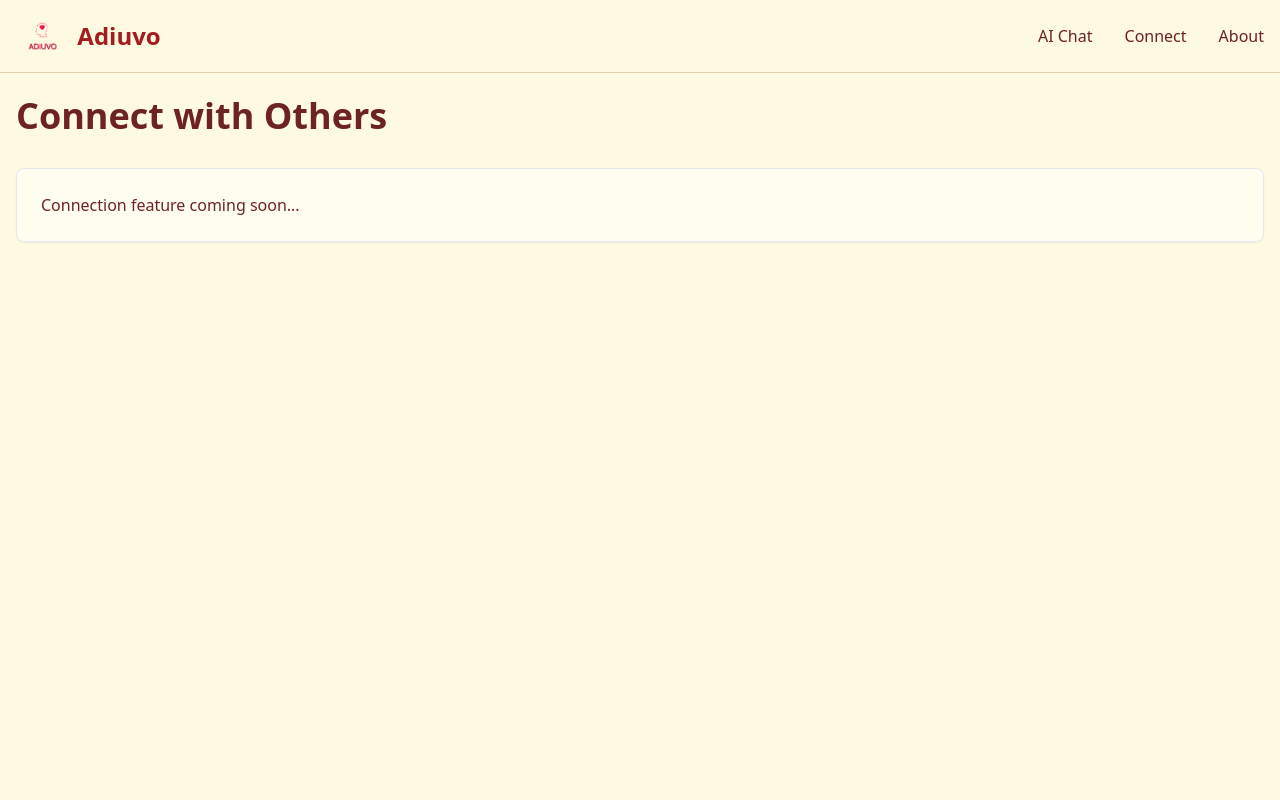
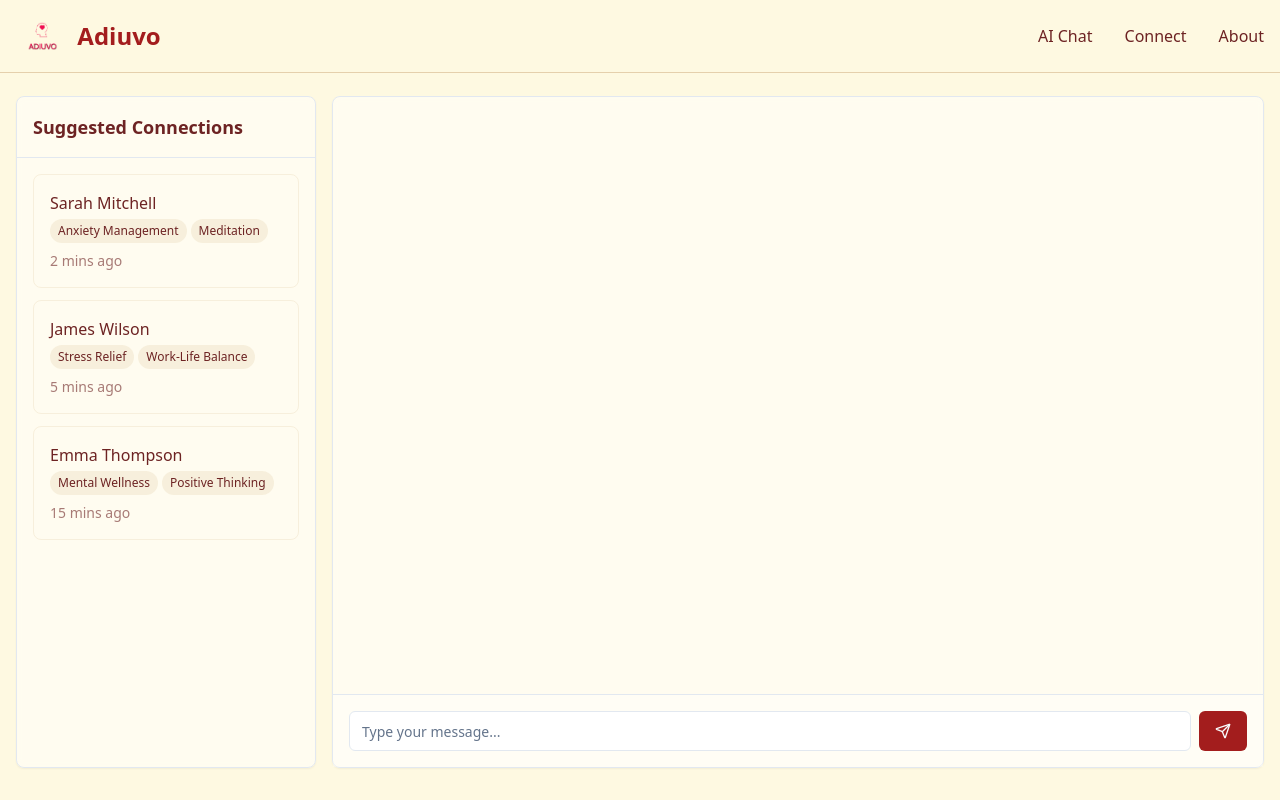
Before and after one commit to ind1254/ai-connective-wellness, a React (Vite) app: page /connect in a window 1280 px wide. Built offline with nearby package versions, Linux system fonts and the light colour scheme.

Commit message:
Implement connect area similar to chat
Updated the Connect page to have a layout similar to the Chat page, allowing users to interact with others. The main difference is that the Connect area will feature users that the AI suggests for conversation.
[skip gpt_engineer]

```diff
--- a/src/pages/Connect.tsx
+++ b/src/pages/Connect.tsx
@@ -1,12 +1,147 @@
+import { useState } from "react";
 import { Card } from "@/components/ui/card";
+import { ScrollArea } from "@/components/ui/scroll-area";
+import { Input } from "@/components/ui/input";
+import { Button } from "@/components/ui/button";
+import { Send } from "lucide-react";
+
+interface ChatMessage {
+  id: string;
+  content: string;
+  sender: 'user' | 'other';
+  timestamp: Date;
+}
+
+interface SuggestedUser {
+  id: string;
+  name: string;
+  interests: string[];
+  lastActive: string;
+}
 
 const Connect = () => {
+  const [messages, setMessages] = useState<ChatMessage[]>([]);
+  const [inputMessage, setInputMessage] = useState("");
+  const [suggestedUsers] = useState<SuggestedUser[]>([
+    {
+      id: '1',
+      name: 'Sarah Mitchell',
+      interests: ['Anxiety Management', 'Meditation'],
+      lastActive: '2 mins ago'
+    },
+    {
+      id: '2',
+      name: 'James Wilson',
+      interests: ['Stress Relief', 'Work-Life Balance'],
+      lastActive: '5 mins ago'
+    },
+    {
+      id: '3',
+      name: 'Emma Thompson',
+      interests: ['Mental Wellness', 'Positive Thinking'],
+      lastActive: '15 mins ago'
+    }
+  ]);
+
+  const handleSendMessage = () => {
+    if (!inputMessage.trim()) return;
+
+    const newMessage: ChatMessage = {
+      id: Date.now().toString(),
+      content: inputMessage,
+      sender: 'user',
+      timestamp: new Date(),
+    };
+
+    setMessages((prev) => [...prev, newMessage]);
+    setInputMessage("");
+  };
+
   return (
     <div className="container mx-auto px-4 pt-24 min-h-screen bg-cream">
-      <h1 className="text-4xl font-bold text-brown mb-8">Connect with Others</h1>
-      <Card className="p-6 bg-white/50 backdrop-blur-sm">
-        <p className="text-brown">Connection feature coming soon...</p>
-      </Card>
+      <div className="grid grid-cols-12 gap-4 h-[calc(100vh-8rem)]">
+        {/* Suggested Users Sidebar */}
+        <div className="col-span-3">
+          <Card className="h-full bg-white/50 backdrop-blur-sm">
+            <div className="p-4 border-b">
+              <h2 className="text-lg font-semibold text-brown">Suggested Connections</h2>
+            </div>
+            <ScrollArea className="h-[calc(100%-4rem)]">
+              <div className="p-4 space-y-3">
+                {suggestedUsers.map((user) => (
+                  <button
+                    key={user.id}
+                    className="w-full p-4 text-left rounded-lg hover:bg-beige/20 transition-colors border border-beige/30"
+                  >
+                    <p className="font-medium text-brown">{user.name}</p>
+                    <div className="flex flex-wrap gap-1 mt-1">
+                      {user.interests.map((interest, index) => (
+                        <span
+                          key={index}
+                          className="text-xs px-2 py-1 bg-beige/30 rounded-full text-brown"
+                        >
+                          {interest}
+                        </span>
+                      ))}
+                    </div>
+                    <p className="text-sm text-brown/60 mt-2">{user.lastActive}</p>
+                  </button>
+                ))}
+              </div>
+            </ScrollArea>
+          </Card>
+        </div>
+
+        {/* Main Chat Area */}
+        <div className="col-span-9">
+          <Card className="h-full bg-white/50 backdrop-blur-sm flex flex-col">
+            {/* Chat Messages */}
+            <ScrollArea className="flex-1 p-4">
+              <div className="space-y-4">
+                {messages.map((message) => (
+                  <div
+                    key={message.id}
+                    className={`flex ${
+                      message.sender === 'user' ? 'justify-end' : 'justify-start'
+                    }`}
+                  >
+                    <div
+                      className={`max-w-[70%] rounded-lg p-3 ${
+                        message.sender === 'user'
+                          ? 'bg-deep-red text-white'
+                          : 'bg-beige text-brown'
+                      }`}
+                    >
+                      {message.content}
+                    </div>
+                  </div>
+                ))}
+              </div>
+            </ScrollArea>
+
+            {/* Input Area */}
+            <div className="p-4 border-t bg-white/30">
+              <form
+                onSubmit={(e) => {
+                  e.preventDefault();
+                  handleSendMessage();
+                }}
+                className="flex gap-2"
+              >
+                <Input
+                  value={inputMessage}
+                  onChange={(e) => setInputMessage(e.target.value)}
+                  placeholder="Type your message..."
+                  className="flex-1"
+                />
+                <Button type="submit" className="bg-deep-red hover:bg-brown">
+                  <Send className="h-4 w-4" />
+                </Button>
+              </form>
+            </div>
+          </Card>
+        </div>
+      </div>
     </div>
   );
 };
```
